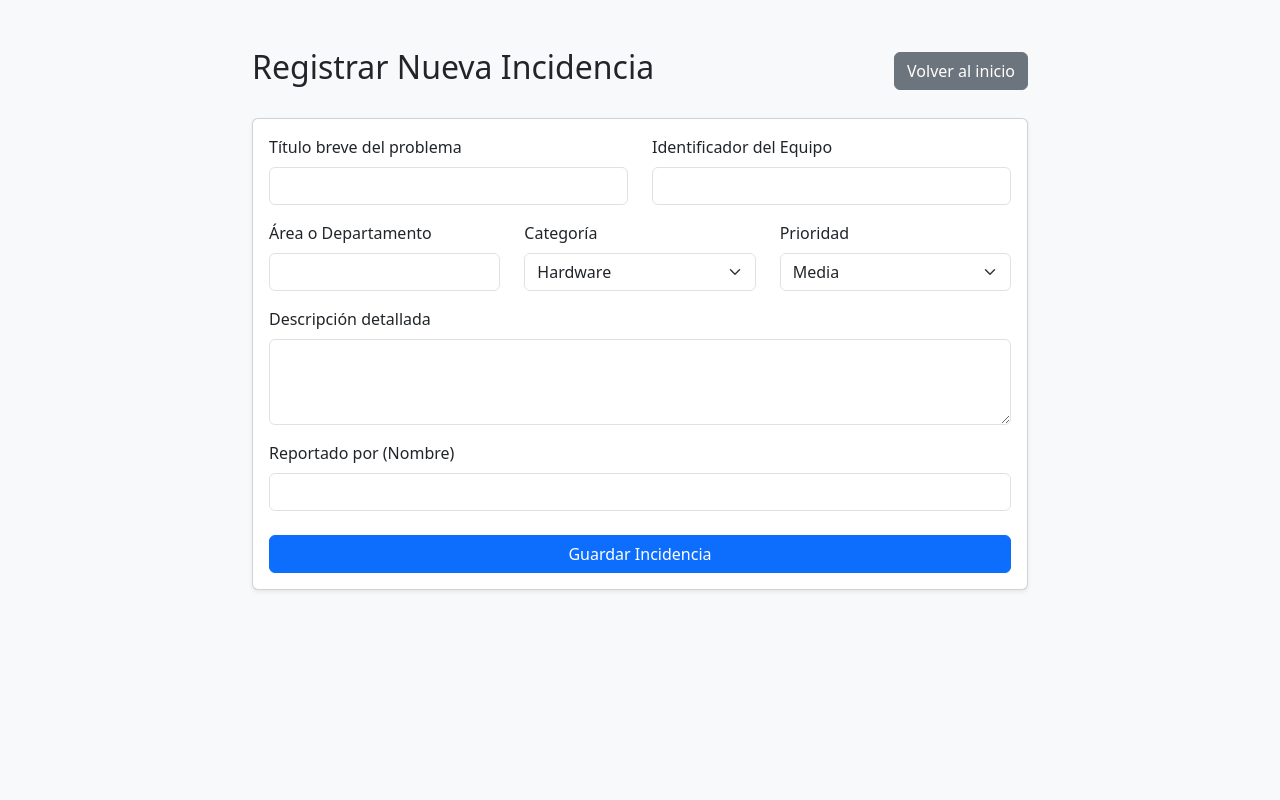
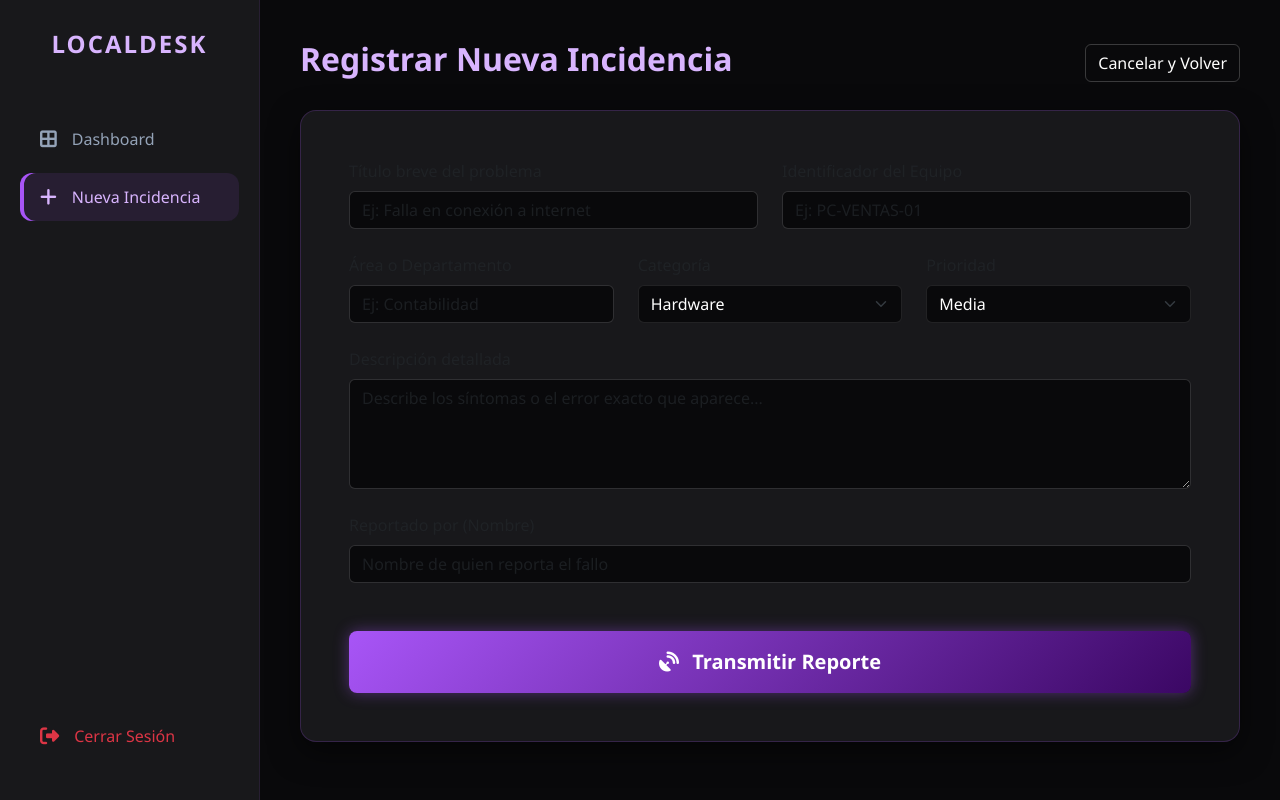
Before and after one commit to zayfer-ux/Localdesk-lite, a Flask app: page /nuevo in a window 1280 px wide. Run offline with Flask 3, Linux system fonts and the light colour scheme; the visitor is signed in with stand-in values (Sample User, id 1).

Commit message:
style: rediseño completo de vistas a dark futuristic purple y login finalizado

```diff
--- a/templates/nuevo.html
+++ b/templates/nuevo.html
@@ -1,43 +1,37 @@
-<!DOCTYPE html>
-<html lang="es">
+{% extends "base.html" %}
 
-<head>
-    <meta charset="UTF-8">
-    <meta name="viewport" content="width=device-width, initial-scale=1.0">
-    <title>Nueva Incidencia - LocalDesk Lite</title>
-    <link href="https://cdn.jsdelivr.net/npm/bootstrap@5.3.0/dist/css/bootstrap.min.css" rel="stylesheet">
-</head>
-
-<body class="bg-light">
-    <div class="container mt-5" style="max-width: 800px;">
+{% block content %}
 <div class="d-flex justify-content-between align-items-center mb-4">
-            <h2>Registrar Nueva Incidencia</h2>
-            <a href="/" class="btn btn-secondary">Volver al inicio</a>
+    <h2 style="color: var(--purple-light); font-weight: 800;">Registrar Nueva Incidencia</h2>
+    <a href="/" class="btn btn-outline-secondary text-white" style="border-color: rgba(255,255,255,0.2);">Cancelar y
+        Volver</a>
 </div>
 
-        <div class="card shadow-sm">
-            <div class="card-body">
-                <!-- El formulario enviará los datos usando el método POST -->
+<div class="card card-futuristic">
+    <div class="card-body p-5">
         <form action="/nuevo" method="POST">
-                    <div class="row mb-3">
+            <div class="row mb-4">
                 <div class="col-md-6">
-                            <label class="form-label">Título breve del problema</label>
-                            <input type="text" name="titulo" class="form-control" required>
+                    <label class="form-label text-muted">Título breve del problema</label>
+                    <input type="text" name="titulo" class="form-control form-control-dark"
+                        placeholder="Ej: Falla en conexión a internet" required>
                 </div>
                 <div class="col-md-6">
-                            <label class="form-label">Identificador del Equipo</label>
-                            <input type="text" name="equipo" class="form-control" required>
+                    <label class="form-label text-muted">Identificador del Equipo</label>
+                    <input type="text" name="equipo" class="form-control form-control-dark"
+                        placeholder="Ej: PC-VENTAS-01" required>
                 </div>
             </div>
 
-                    <div class="row mb-3">
+            <div class="row mb-4">
                 <div class="col-md-4">
-                            <label class="form-label">Área o Departamento</label>
-                            <input type="text" name="area" class="form-control" required>
+                    <label class="form-label text-muted">Área o Departamento</label>
+                    <input type="text" name="area" class="form-control form-control-dark" placeholder="Ej: Contabilidad"
+                        required>
                 </div>
                 <div class="col-md-4">
-                            <label class="form-label">Categoría</label>
-                            <select name="categoria" class="form-select">
+                    <label class="form-label text-muted">Categoría</label>
+                    <select name="categoria" class="form-select form-control-dark">
                         <option value="Hardware">Hardware</option>
                         <option value="Software">Software</option>
                         <option value="Red">Red</option>
@@ -45,8 +39,8 @@
                     </select>
                 </div>
                 <div class="col-md-4">
-                            <label class="form-label">Prioridad</label>
-                            <select name="prioridad" class="form-select">
+                    <label class="form-label text-muted">Prioridad</label>
+                    <select name="prioridad" class="form-select form-control-dark">
                         <option value="Baja">Baja</option>
                         <option value="Media" selected>Media</option>
                         <option value="Alta">Alta</option>
@@ -54,21 +48,22 @@
                 </div>
             </div>
 
-                    <div class="mb-3">
-                        <label class="form-label">Descripción detallada</label>
-                        <textarea name="descripcion" class="form-control" rows="3" required></textarea>
+            <div class="mb-4">
+                <label class="form-label text-muted">Descripción detallada</label>
+                <textarea name="descripcion" class="form-control form-control-dark" rows="4"
+                    placeholder="Describe los síntomas o el error exacto que aparece..." required></textarea>
             </div>
 
-                    <div class="mb-4">
-                        <label class="form-label">Reportado por (Nombre)</label>
-                        <input type="text" name="reportado_por" class="form-control" required>
+            <div class="mb-5">
+                <label class="form-label text-muted">Reportado por (Nombre)</label>
+                <input type="text" name="reportado_por" class="form-control form-control-dark"
+                    placeholder="Nombre de quien reporta el fallo" required>
             </div>
 
-                    <button type="submit" class="btn btn-primary w-100">Guardar Incidencia</button>
+            <button type="submit" class="btn btn-neon w-100 py-3 fs-5">
+                <i class="fa-solid fa-satellite-dish me-2"></i> Transmitir Reporte
+            </button>
         </form>
     </div>
 </div>
-    </div>
-</body>
-
-</html>
+{% endblock %}
```
Also changed, not shown: templates/detalle.html (+50 -47 lines), templates/index.html (+72 -79 lines). Lines whose indentation alone changed are shown as unchanged.
